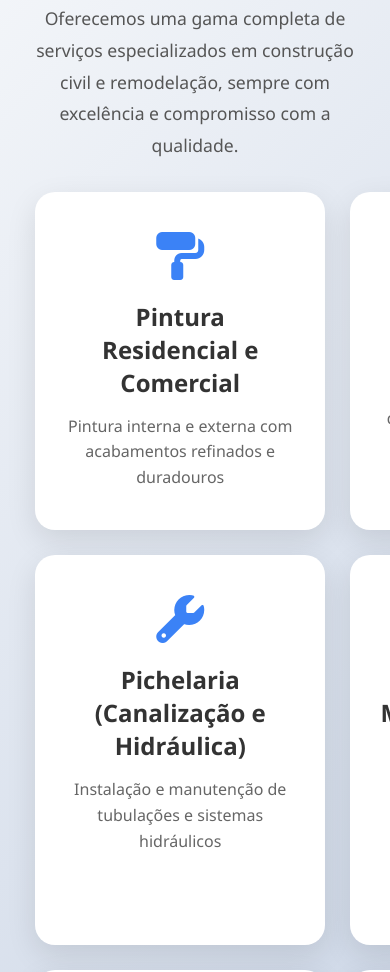
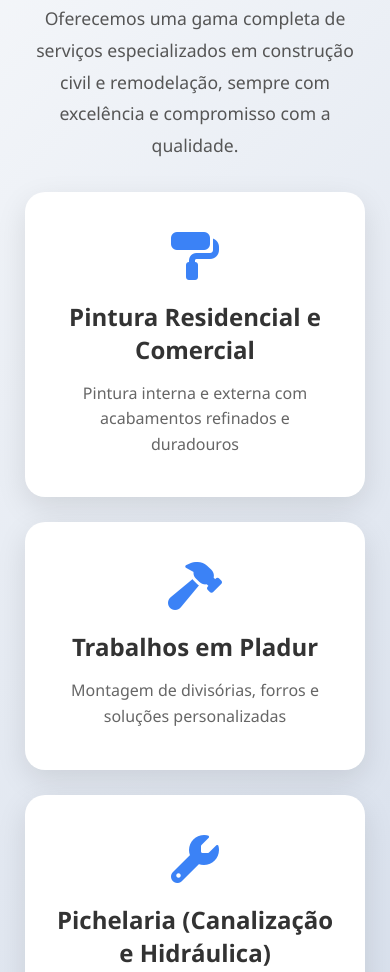
Before and after one commit to danilofariaspereira/new-worker-pt, a plain HTML site: page index.html in a window 390 px wide. Shown: the part 1529-2501 px from the top of the page. Drawn offline with Linux system fonts and the light colour scheme.

Commit message:
ajustes mobile

```diff
--- a/style.css
+++ b/style.css
@@ -1366,6 +1366,12 @@ header {
         padding: 0 10px;
     }
 
+    /* grid antigo de serviços na Home: 1 card por linha no mobile */
+    .services-preview-grid {
+        grid-template-columns: 1fr;
+        padding: 0 10px;
+    }
+
     .services-portfolio {
         margin-top: 35px;
         gap: 30px;
```
